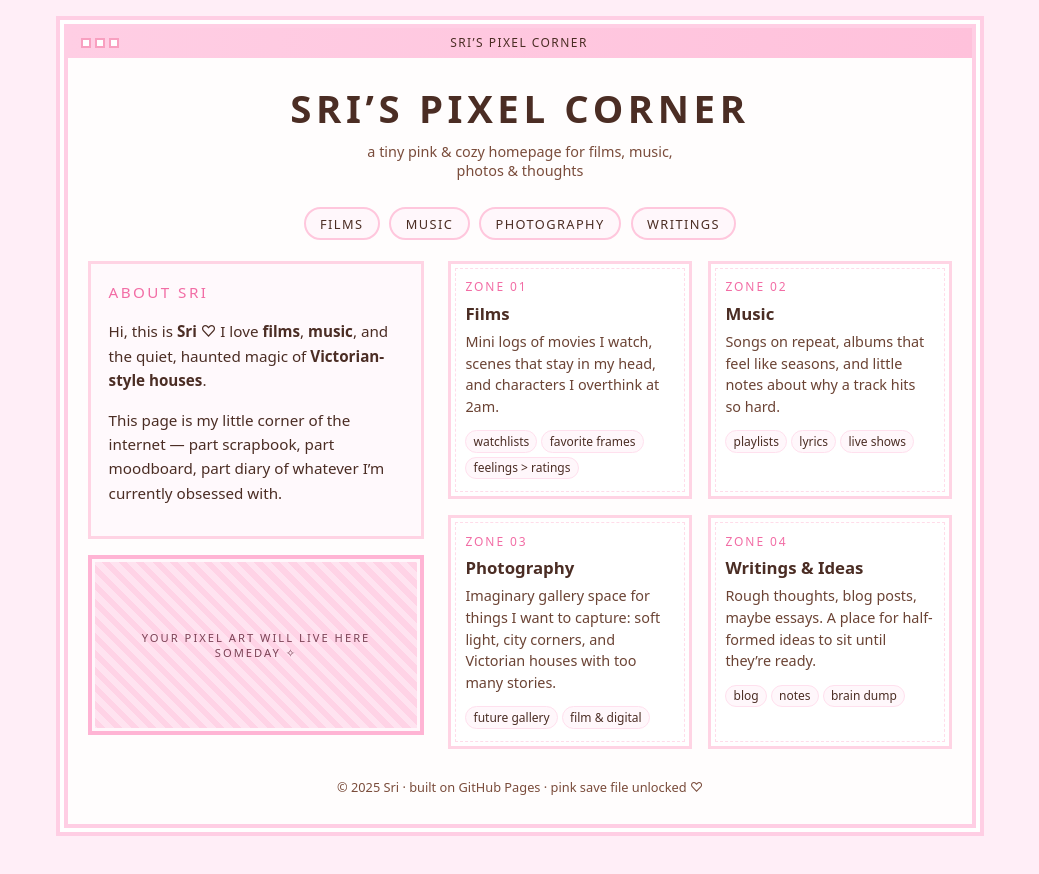
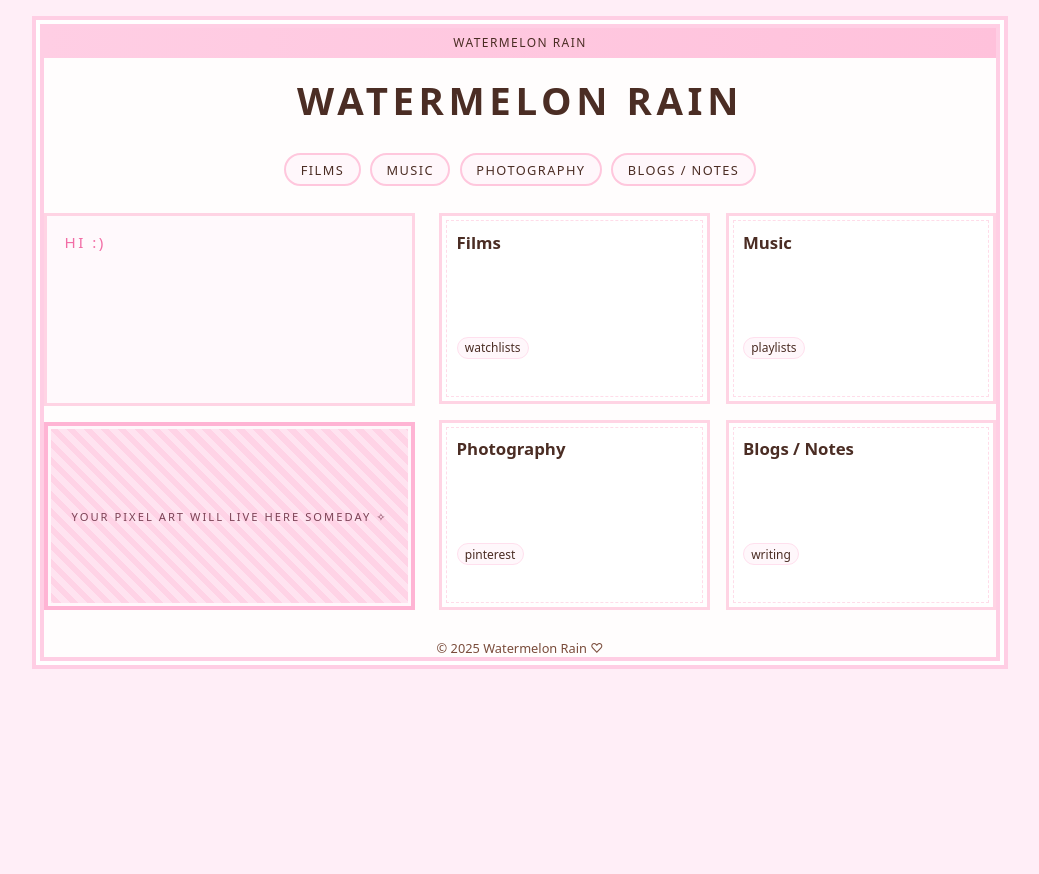
Before and after one commit to WatermelonRain/WatermelonRain.github.io, a plain HTML site: page index.html in a window 1280 px wide. Shown: the whole page, without its empty margins (120-1159 px from the left). After the commit the page ends 800 px from the top, so only its background shows below. Drawn offline with Linux system fonts and the light colour scheme.

Commit message:
Update index.html

```diff
--- a/index.html
+++ b/index.html
@@ -2,7 +2,7 @@
 <html lang="en">
 <head>
   <meta charset="UTF-8">
-  <title>Sri’s Pixel Corner</title>
+  <title>Watermelon Rain</title>
   <meta name="viewport" content="width=device-width, initial-scale=1">
 
   <style>
@@ -12,16 +12,10 @@
       --pink-dark: #f26da5;
       --brown-text: #4b2d24;
       --card-bg: #fffdfd;
-      --border-pixel: 4px;
-    }
-
-    * {
-      box-sizing: border-box;
     }
 
     body {
       margin: 0;
-      min-height: 100vh;
       background: var(--pink-light);
       font-family: system-ui, -apple-system, BlinkMacSystemFont, "Segoe UI", sans-serif;
       color: var(--brown-text);
@@ -30,22 +24,18 @@
     }
 
     .page {
+      max-width: 960px;
       width: 100%;
-      max-width: 960px;
       padding: 1.5rem 1.5rem 3rem;
     }
 
-    /* HEADER / TITLE BAR */
     .window {
       background: var(--card-bg);
-      border: var(--border-pixel) solid #ffcee4;
+      border: 4px solid #ffcee4;
       box-shadow:
         0 0 0 4px #ffffff,
         0 0 0 8px #ffcee4,
         6px 6px 0 #f3a3c7;
-      border-radius: 0;
-      padding: 0;
-      overflow: hidden;
     }
 
     .window-topbar {
@@ -53,33 +43,10 @@
       padding: 0.4rem 0.8rem;
       display: flex;
       align-items: center;
-      justify-content: space-between;
+      justify-content: center;
       font-size: 0.75rem;
       text-transform: uppercase;
       letter-spacing: 0.12em;
-      color: var(--brown-text);
-    }
-
-    .dots {
-      display: flex;
-      gap: 0.25rem;
-    }
-
-    .dot {
-      width: 10px;
-      height: 10px;
-      border-radius: 0;
-      background: #ffffff;
-      border: 2px solid #f8a0c0;
-    }
-
-    .window-title {
-      flex: 1;
-      text-align: center;
-    }
-
-    .window-body {
-      padding: 1.5rem 1.25rem 1.75rem;
     }
 
     header {
@@ -88,27 +55,17 @@
     }
 
     header h1 {
-      margin: 0;
+      margin: 1rem 0 0.3rem;
       font-size: clamp(1.9rem, 4vw, 2.4rem);
-      text-transform: uppercase;
       letter-spacing: 0.12em;
-      color: var(--brown-text);
     }
 
-    header p {
-      margin: 0.5rem auto 0;
-      max-width: 20rem;
-      font-size: 0.9rem;
-      color: #7a4c3b;
-    }
-
-    /* NAV "TABS" */
     .nav-row {
-      margin: 1.7rem 0 1.3rem;
+      margin: 1.7rem 0;
       display: flex;
       flex-wrap: wrap;
+      justify-content: center;
       gap: 0.6rem;
-      justify-content: center;
     }
 
     .nav-chip {
@@ -119,36 +76,25 @@
       font-size: 0.8rem;
       text-transform: uppercase;
       letter-spacing: 0.11em;
-      cursor: pointer;
       text-decoration: none;
       color: var(--brown-text);
     }
 
-    .nav-chip:hover {
-      background: #ffe3f0;
-      border-color: var(--pink-main);
-    }
-
-    /* LAYOUT */
     main {
       display: grid;
-      grid-template-columns: minmax(0, 2fr) minmax(0, 3fr);
+      grid-template-columns: 2fr 3fr;
       gap: 1.5rem;
     }
 
     @media (max-width: 720px) {
-      main {
-        grid-template-columns: 1fr;
-      }
+      main { grid-template-columns: 1fr; }
     }
 
-    /* LEFT COLUMN: ABOUT + ART */
     .about-block {
       background: #fff9fc;
       border: 3px solid #ffd4e4;
       padding: 1rem 1.1rem;
-      font-size: 0.95rem;
-      line-height: 1.6;
+      min-height: 155px;
     }
 
     .about-title {
@@ -178,11 +124,9 @@
       font-size: 0.7rem;
       letter-spacing: 0.18em;
       color: #7c4356;
-      text-align: center;
       padding: 0 1rem;
     }
 
-    /* RIGHT COLUMN: CATEGORY CARDS */
     .grid {
       display: grid;
       grid-template-columns: 1fr 1fr;
@@ -190,18 +134,13 @@
     }
 
     @media (max-width: 540px) {
-      .grid {
-        grid-template-columns: 1fr;
-      }
+      .grid { grid-template-columns: 1fr; }
     }
 
     .card {
       background: #ffffff;
       border: 3px solid #ffd4e4;
       padding: 0.9rem 0.9rem 1.1rem;
-      display: flex;
-      flex-direction: column;
-      gap: 0.4rem;
       position: relative;
     }
 
@@ -210,25 +149,18 @@
       position: absolute;
       inset: 4px;
       border: 1px dashed #ffdce9;
-      pointer-events: none;
-    }
-
-    .card-label {
-      font-size: 0.75rem;
-      text-transform: uppercase;
-      letter-spacing: 0.16em;
-      color: var(--pink-dark);
     }
 
     .card-title {
       font-size: 1.05rem;
       font-weight: 600;
+      margin-bottom: 0.4rem;
     }
 
     .card-text {
       font-size: 0.9rem;
       color: #6b4334;
-      line-height: 1.5;
+      min-height: 70px;
     }
 
     .card-tag-row {
@@ -246,7 +178,6 @@
       background: #fff7fb;
     }
 
-    /* FOOTER */
     footer {
       margin-top: 1.8rem;
       font-size: 0.8rem;
@@ -255,46 +186,29 @@
     }
   </style>
 </head>
+
 <body>
   <div class="page">
     <div class="window">
-      <div class="window-topbar">
-        <div class="dots">
-          <div class="dot"></div>
-          <div class="dot"></div>
-          <div class="dot"></div>
-        </div>
-        <div class="window-title">Sri’s Pixel Corner</div>
-        <div style="width: 40px;"></div>
-      </div>
+      <div class="window-topbar">WATERMELON RAIN</div>
 
-      <div class="window-body">
       <header>
-          <h1>Sri’s Pixel Corner</h1>
-          <p>a tiny pink &amp; cozy homepage for films, music, photos &amp; thoughts</p>
+        <h1>WATERMELON RAIN</h1>
       </header>
 
       <nav class="nav-row">
         <a class="nav-chip" href="#films">Films</a>
         <a class="nav-chip" href="#music">Music</a>
         <a class="nav-chip" href="#photo">Photography</a>
-          <a class="nav-chip" href="#writing">Writings</a>
+        <a class="nav-chip" href="#writing">Blogs / Notes</a>
       </nav>
 
       <main>
-          <!-- LEFT SIDE: ABOUT + ART -->
+        <!-- LEFT: ABOUT -->
         <section>
-            <div class="about-block" id="about">
-              <div class="about-title">About Sri</div>
-              <p>
-                Hi, this is <strong>Sri</strong> ♡
-                I love <strong>films</strong>, <strong>music</strong>, and
-                the quiet, haunted magic of <strong>Victorian-style houses</strong>.
-              </p>
-              <p>
-                This page is my little corner of the internet — part scrapbook,
-                part moodboard, part diary of whatever I’m currently obsessed with.
-              </p>
+          <div class="about-block">
+            <div class="about-title">Hi :)</div>
+            <p></p>
           </div>
 
           <div class="pixel-art-placeholder">
@@ -302,69 +216,47 @@
           </div>
         </section>
 
-          <!-- RIGHT SIDE: CATEGORY CARDS -->
+        <!-- RIGHT: CARDS -->
         <section class="grid">
+
           <article class="card" id="films">
-              <div class="card-label">Zone 01</div>
             <div class="card-title">Films</div>
-              <div class="card-text">
-                Mini logs of movies I watch, scenes that stay in my head,
-                and characters I overthink at 2am.
-              </div>
+            <div class="card-text"></div>
             <div class="card-tag-row">
               <span class="tag">watchlists</span>
-                <span class="tag">favorite frames</span>
-                <span class="tag">feelings > ratings</span>
             </div>
           </article>
 
           <article class="card" id="music">
-              <div class="card-label">Zone 02</div>
             <div class="card-title">Music</div>
-              <div class="card-text">
-                Songs on repeat, albums that feel like seasons,
-                and little notes about why a track hits so hard.
-              </div>
+            <div class="card-text"></div>
             <div class="card-tag-row">
               <span class="tag">playlists</span>
-                <span class="tag">lyrics</span>
-                <span class="tag">live shows</span>
             </div>
           </article>
 
           <article class="card" id="photo">
-              <div class="card-label">Zone 03</div>
             <div class="card-title">Photography</div>
-              <div class="card-text">
-                Imaginary gallery space for things I want to capture:
-                soft light, city corners, and Victorian houses with too many stories.
-              </div>
+            <div class="card-text"></div>
             <div class="card-tag-row">
-                <span class="tag">future gallery</span>
-                <span class="tag">film &amp; digital</span>
+              <span class="tag">pinterest</span>
             </div>
           </article>
 
           <article class="card" id="writing">
-              <div class="card-label">Zone 04</div>
-              <div class="card-title">Writings &amp; Ideas</div>
-              <div class="card-text">
-                Rough thoughts, blog posts, maybe essays.
-                A place for half-formed ideas to sit until they’re ready.
-              </div>
+            <div class="card-title">Blogs / Notes</div>
+            <div class="card-text"></div>
             <div class="card-tag-row">
-                <span class="tag">blog</span>
-                <span class="tag">notes</span>
-                <span class="tag">brain dump</span>
+              <span class="tag">writing</span>
             </div>
           </article>
+
         </section>
       </main>
 
       <footer>
-          © <span id="year"></span> Sri · built on GitHub Pages · pink save file unlocked ♡
+        © <span id="year"></span> Watermelon Rain ♡
       </footer>
-      </div>
     </div>
   </div>
 
```
Lines whose indentation alone changed are shown as unchanged.
